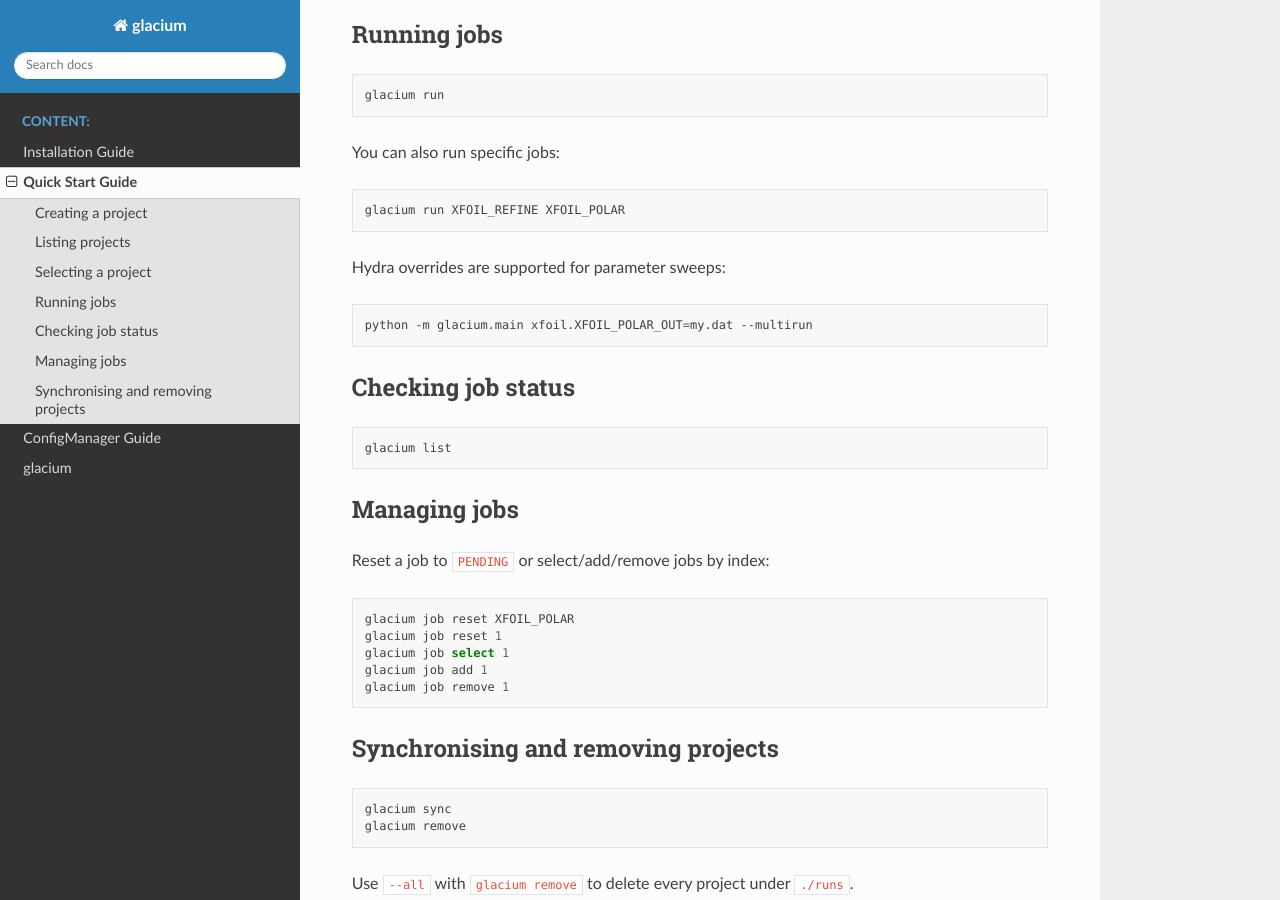
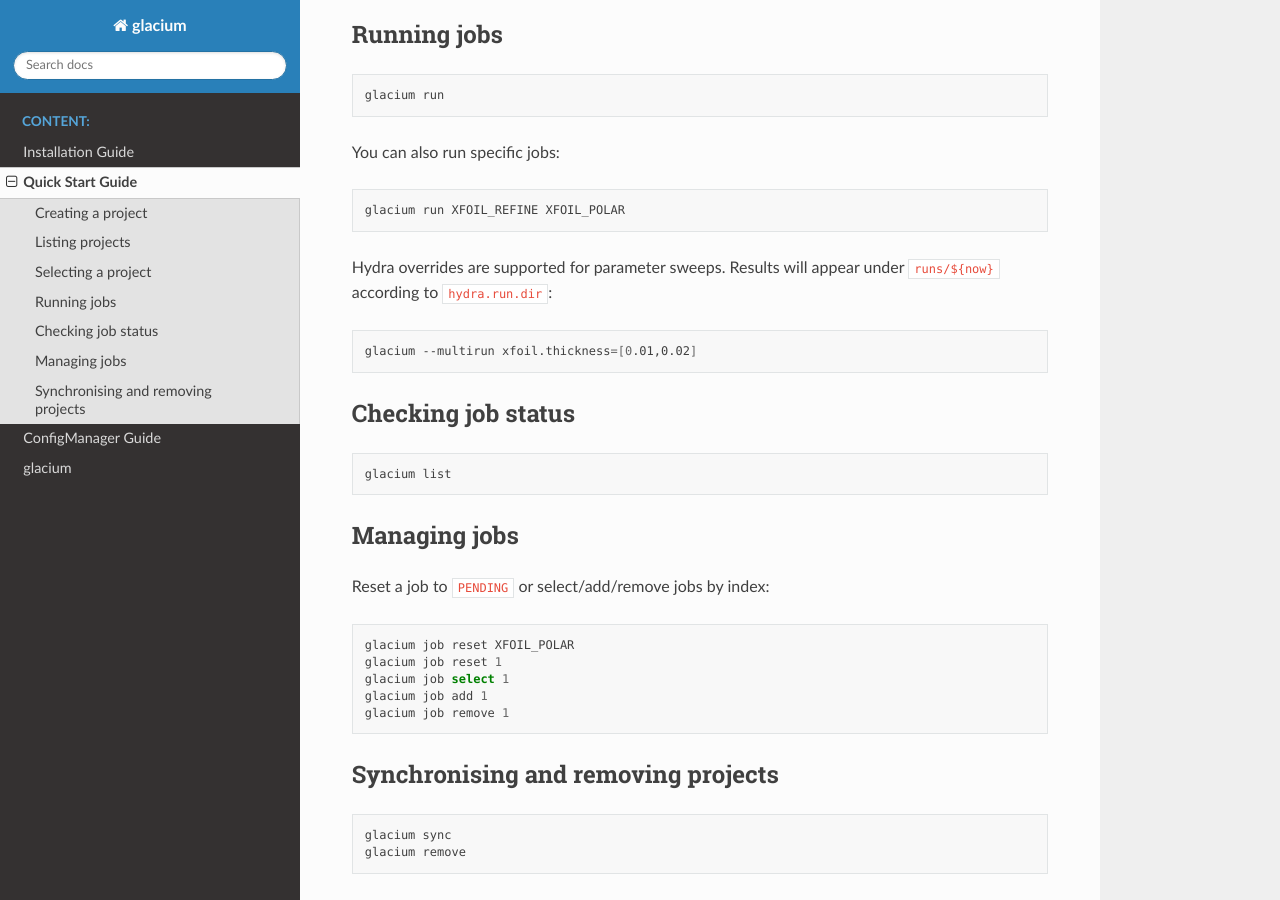
Before and after one commit to fledit-sh/glacium-repo, a Sphinx documentation site: the page built from docs/quickstart.rst, in a window 1280 px wide and 900 px high, scrolled down 682 px. Built offline with Sphinx 7.4.7 and the Read the Docs theme 3.1.0, drawn with Linux system fonts in a browser that asks for light colours.

Commit message:
feat(cli): add multirun option

```diff
--- a/docs/quickstart.rst
+++ b/docs/quickstart.rst
@@ -43,11 +43,12 @@
 
    glacium run XFOIL_REFINE XFOIL_POLAR
 
-Hydra overrides are supported for parameter sweeps:
+Hydra overrides are supported for parameter sweeps. Results will appear under
+``runs/${now}`` according to ``hydra.run.dir``:
 
 .. code-block:: bash
 
-   python -m glacium.main xfoil.XFOIL_POLAR_OUT=my.dat --multirun
+   glacium --multirun xfoil.thickness=[0.01,0.02]
 
 Checking job status
 -------------------
```
Also changed, not shown: README.md (+3 -2 lines), 1 other file.
